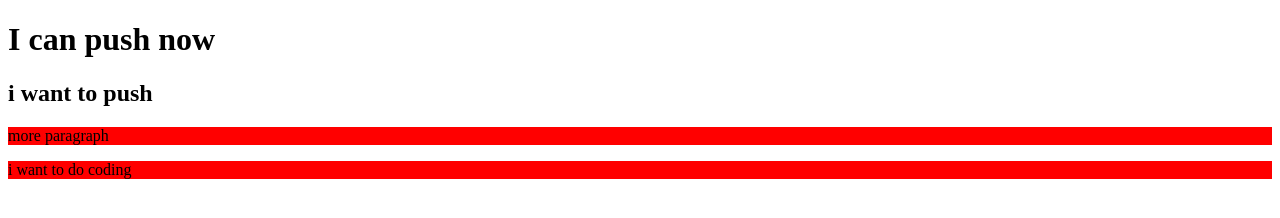
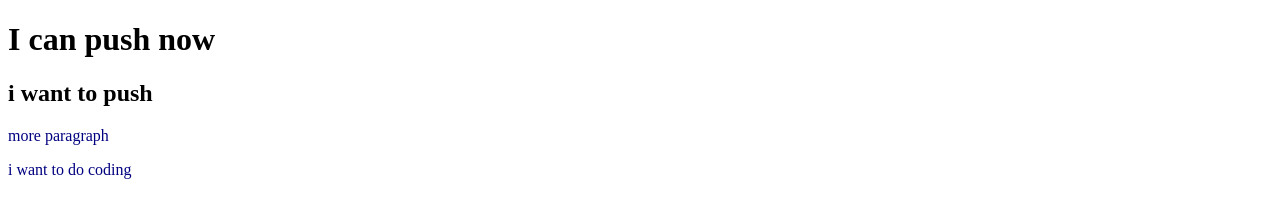
Before and after one commit to Priash1/my-second-repo, a plain HTML site: page index.html in a window 1280 px wide. Drawn offline with Linux system fonts and the light colour scheme.

Commit message:
color changed

```diff
--- a/style.css
+++ b/style.css
@@ -1,3 +1,3 @@
 p{
-    background-color: red;
+    color: navy;
 }
```
